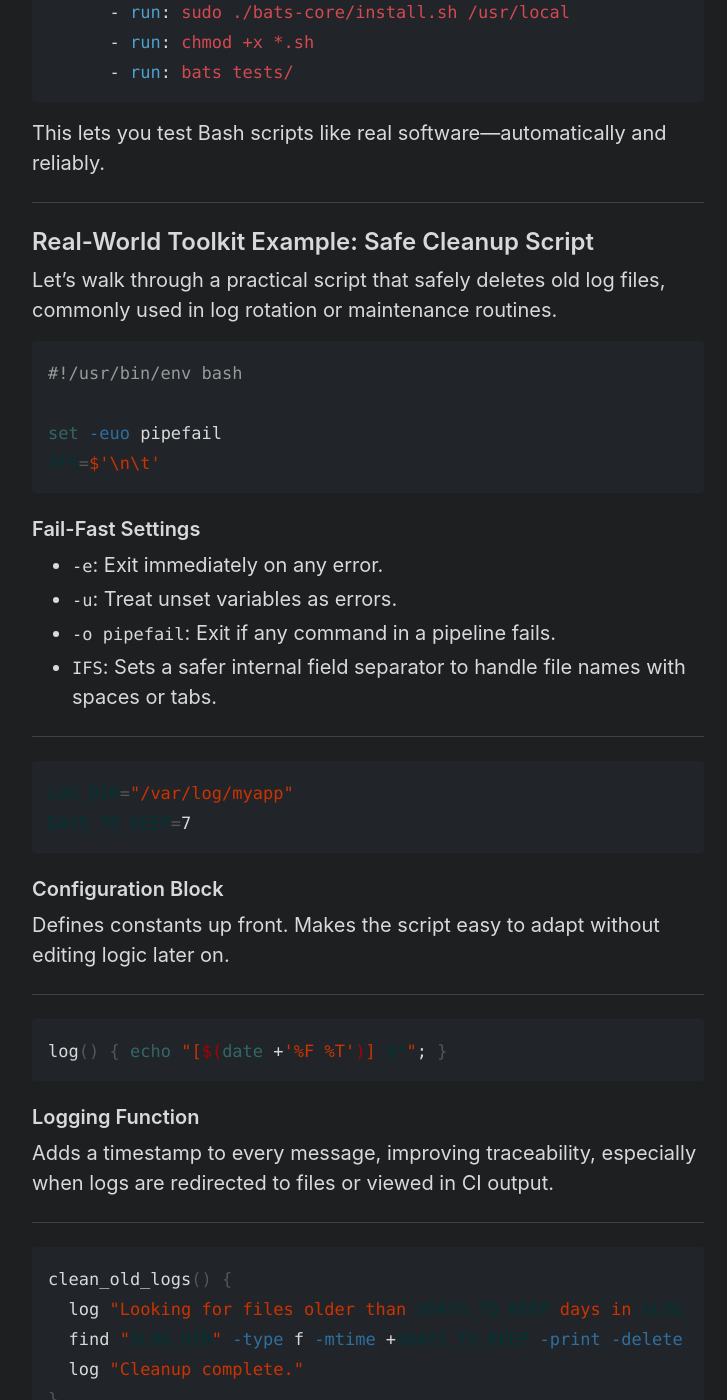
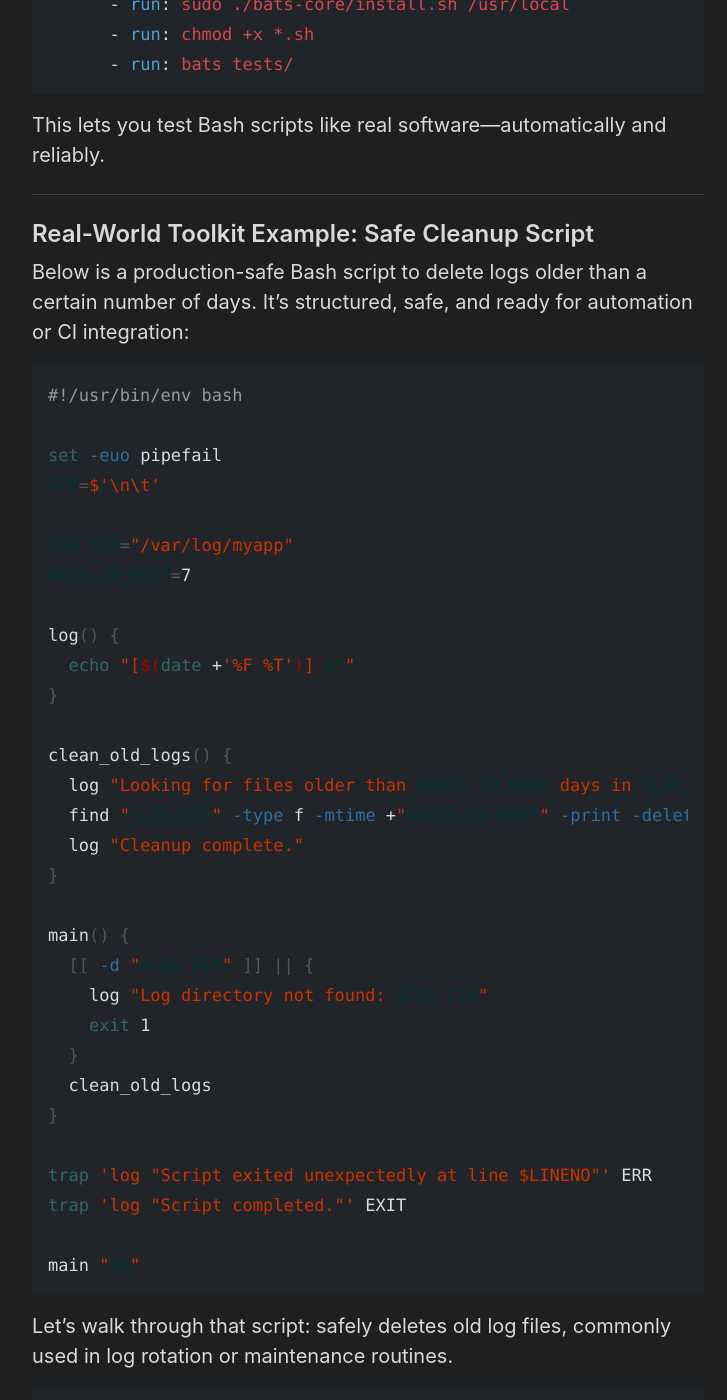
Before and after one commit to dstw/dstw.github.io, a Jekyll site: the page built from _posts/2025-05-29-bash-for-devops.markdown, in a window 1280 px wide and 1400 px high, scrolled down 8795 px. Shown: the whole window, without its empty margins (272-999 px from the left). Built offline with Jekyll 4.4.1, drawn with Linux system fonts in a browser that asks for light colours; some of the changed text lies outside the part shown.

Commit message:
Update post: Bash Like an Engineer: Smarter Scripting for DevOps

````diff
--- a/_posts/2025-05-29-bash-for-devops.markdown
+++ b/_posts/2025-05-29-bash-for-devops.markdown
@@ -126,9 +126,9 @@
 
 **So when should you use it?**
 
-* ✔️  During development or debugging
-* ❌ Not in production unless output is redirected and scrubbed
-* ✔️  Only when explicitly enabled by a flag or environment variable
+✔️  During development or debugging
+❌ Not in production unless output is redirected and scrubbed
+✔️  Only when explicitly enabled by a flag or environment variable
 
 ### Best Practice: Conditional Tracing with `DEBUG` Mode
 
@@ -318,7 +318,42 @@
 
 ## Real-World Toolkit Example: Safe Cleanup Script
 
-Let’s walk through a practical script that safely deletes old log files, commonly used in log rotation or maintenance routines.
+Below is a production-safe Bash script to delete logs older than a certain number of days. It's structured, safe, and ready for automation or CI integration:
+
+```bash
+#!/usr/bin/env bash
+
+set -euo pipefail
+IFS=$'\n\t'
+
+LOG_DIR="/var/log/myapp"
+DAYS_TO_KEEP=7
+
+log() {
+  echo "[$(date +'%F %T')] $*"
+}
+
+clean_old_logs() {
+  log "Looking for files older than $DAYS_TO_KEEP days in $LOG_DIR"
+  find "$LOG_DIR" -type f -mtime +"$DAYS_TO_KEEP" -print -delete
+  log "Cleanup complete."
+}
+
+main() {
+  [[ -d "$LOG_DIR" ]] || {
+    log "Log directory not found: $LOG_DIR"
+    exit 1
+  }
+  clean_old_logs
+}
+
+trap 'log "Script exited unexpectedly at line $LINENO"' ERR
+trap 'log "Script completed."' EXIT
+
+main "$@"
+```
+
+Let’s walk through that script: safely deletes old log files, commonly used in log rotation or maintenance routines.
 
 ```bash
 #!/usr/bin/env bash
@@ -393,6 +428,18 @@
 trap 'log "Script completed."' EXIT
 ```
 
+---
+
+Lastly, what is this?
+
+```bash
+main "$@"
+```
+
+This line calls the `main` function and passes **all command-line arguments** that were given to the script into it.
+
+In short: `main "$@"` = run `main()` with all script arguments, safely and cleanly.
+
 ### Error and Exit Traps
 
 * Logs the line number on failure for easier debugging.
````
Also changed, not shown: other parts of _posts/2025-05-29-bash-for-devops.markdown (+2 -2 lines).
